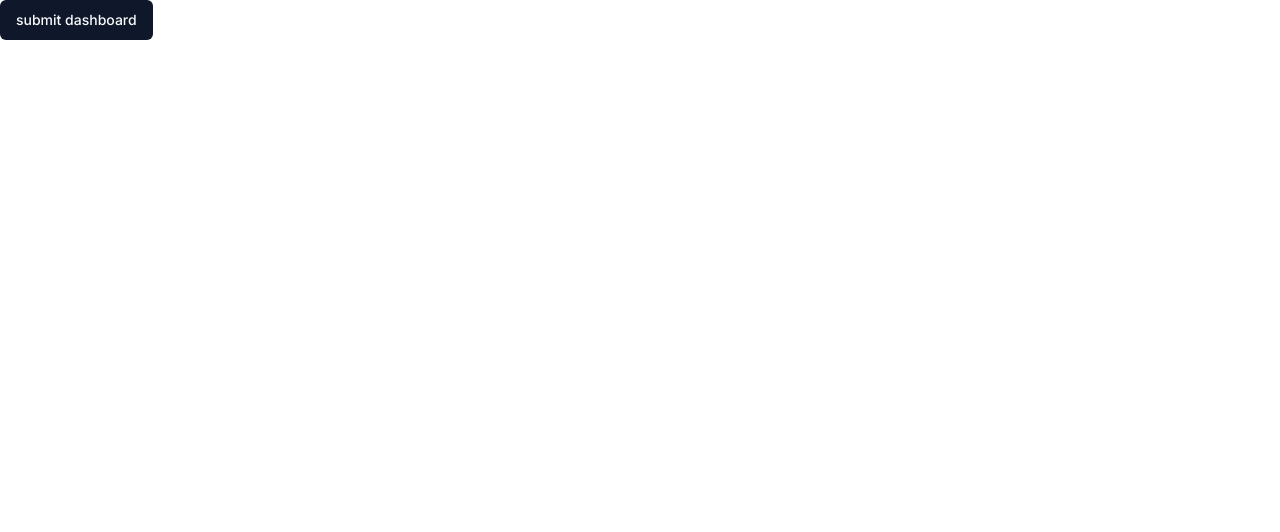
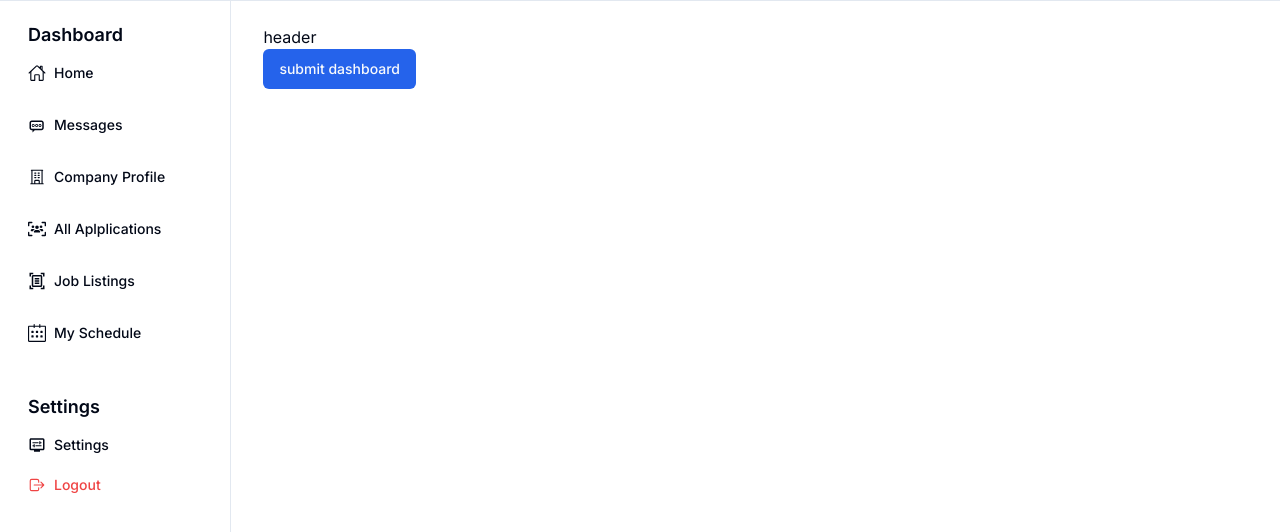
Before and after one commit to kapoylawas/dashboard-job-hunters, a Next.js app: page / in a window 1280 px wide. Shown: the top 532 px of the page. Built offline with nearby package versions, Linux system fonts and the light colour scheme.

Commit message:
layouts sidebar

```diff
--- a/package.json
+++ b/package.json
@@ -16,6 +16,7 @@
     "next": "14.2.4",
     "react": "^18",
     "react-dom": "^18",
+    "react-icons": "^5.2.1",
     "tailwind-merge": "^2.3.0",
     "tailwindcss-animate": "^1.0.7"
   },
--- a/src/app/globals.css
+++ b/src/app/globals.css
@@ -1,68 +1,49 @@
 @tailwind base;
 @tailwind components;
 @tailwind utilities;
-
 @layer base {
      :root {
         --background: 0 0% 100%;
         --foreground: 222.2 84% 4.9%;
-
         --card: 0 0% 100%;
         --card-foreground: 222.2 84% 4.9%;
-
         --popover: 0 0% 100%;
         --popover-foreground: 222.2 84% 4.9%;
-
-      --primary: 222.2 47.4% 11.2%;
+        --primary: 221.2 83.2% 53.3%;
         --primary-foreground: 210 40% 98%;
-
         --secondary: 210 40% 96.1%;
         --secondary-foreground: 222.2 47.4% 11.2%;
-
         --muted: 210 40% 96.1%;
         --muted-foreground: 215.4 16.3% 46.9%;
-
         --accent: 210 40% 96.1%;
         --accent-foreground: 222.2 47.4% 11.2%;
-
         --destructive: 0 84.2% 60.2%;
         --destructive-foreground: 210 40% 98%;
-
         --border: 214.3 31.8% 91.4%;
         --input: 214.3 31.8% 91.4%;
-      --ring: 222.2 84% 4.9%;
-
+        --ring: 221.2 83.2% 53.3%;
         --radius: 0.5rem;
     }
-
     .dark {
         --background: 222.2 84% 4.9%;
         --foreground: 210 40% 98%;
-
         --card: 222.2 84% 4.9%;
         --card-foreground: 210 40% 98%;
-
         --popover: 222.2 84% 4.9%;
         --popover-foreground: 210 40% 98%;
-
-      --primary: 210 40% 98%;
+        --primary: 217.2 91.2% 59.8%;
         --primary-foreground: 222.2 47.4% 11.2%;
-
         --secondary: 217.2 32.6% 17.5%;
         --secondary-foreground: 210 40% 98%;
-
         --muted: 217.2 32.6% 17.5%;
         --muted-foreground: 215 20.2% 65.1%;
-
         --accent: 217.2 32.6% 17.5%;
         --accent-foreground: 210 40% 98%;
-
         --destructive: 0 62.8% 30.6%;
         --destructive-foreground: 210 40% 98%;
-
         --border: 217.2 32.6% 17.5%;
         --input: 217.2 32.6% 17.5%;
-      --ring: 212.7 26.8% 83.9%;
+        --ring: 224.3 76.3% 48%;
     }
 }
 
--- a/src/app/layout.tsx
+++ b/src/app/layout.tsx
@@ -1,6 +1,7 @@
 import type { Metadata } from "next";
 import { Inter } from "next/font/google";
 import "./globals.css";
+import Sidebar from "@/components/layouts/Sidebar";
 
 const inter = Inter({ subsets: ["latin"] });
 
@@ -16,7 +17,23 @@
 }>) {
   return (
     <html lang="en">
-      <body className={inter.className}>{children}</body>
+      <body className={inter.className}>
+        <main>
+          <div className="border-t">
+            <div className="bg-background">
+              <div className="flex flex-row">
+                <div className="hidden lg:block w-[18%]"> <Sidebar /> </div>
+                <div className="col-span-3 overflow-auto lg:col-span-5 lg:border-l w-[82%]">
+                  <div className="px-6 py-6 lg:px-8">
+                    <div>header</div>
+                    {children}
+                  </div>
+                </div>
+              </div>
+            </div>
+          </div>
+        </main>
+      </body>
     </html>
   );
 }
--- /dev/null
+++ b/src/components/layouts/Sidebar/index.tsx
@@ -0,0 +1,87 @@
+import { Button } from "@/components/ui/button";
+import React, { FC } from "react";
+import { FaUsersViewfinder } from "react-icons/fa6";
+import { HiOutlineBuildingOffice } from "react-icons/hi2";
+import { IoHomeOutline, IoLogOutOutline } from "react-icons/io5";
+import { MdOutlineDisplaySettings, MdOutlineDocumentScanner } from "react-icons/md";
+import { SlCalender } from "react-icons/sl";
+import { TiMessageTyping } from "react-icons/ti";
+
+interface SidebarProps {}
+
+const Sidebar: FC<SidebarProps> = ({}) => {
+  return (
+    <div className="pb-12 min-h-screen">
+      <div className="space-y-3 py-3">
+        <div className="px-3 py-2">
+          <h2 className="mb-1 px-4 text-lg font-semibold">Dashboard</h2>
+          <div className="space-y-3">
+            <Button
+              variant={"ghost"}
+              className="w-full justify-start rounded-none hover:text-primary"
+            >
+              <IoHomeOutline className="mr-2 text-lg" />
+              Home
+            </Button>
+            <Button
+              variant={"ghost"}
+              className="w-full justify-start rounded-none hover:text-primary"
+            >
+              <TiMessageTyping className="mr-2 text-lg" />
+              Messages
+            </Button>
+            <Button
+              variant={"ghost"}
+              className="w-full justify-start rounded-none hover:text-primary"
+            >
+              <HiOutlineBuildingOffice className="mr-2 text-lg" />
+              Company Profile
+            </Button>
+            <Button
+              variant={"ghost"}
+              className="w-full justify-start rounded-none hover:text-primary"
+            >
+              <FaUsersViewfinder className="mr-2 text-lg" />
+              All Aplplications
+            </Button>
+            <Button
+              variant={"ghost"}
+              className="w-full justify-start rounded-none hover:text-primary"
+            >
+              <MdOutlineDocumentScanner className="mr-2 text-lg" />
+              Job Listings
+            </Button>
+            <Button
+              variant={"ghost"}
+              className="w-full justify-start rounded-none hover:text-primary"
+            >
+              <SlCalender className="mr-2 text-lg" />
+              My Schedule
+            </Button>
+          </div>
+        </div>
+        <div className="space-y-3 py-3">
+          <div className="px-3 py-2">
+            <h2 className="mb-1 px-4 text-lg font-semibold">Settings</h2>
+            <Button
+              variant={"ghost"}
+              className="w-full justify-start rounded-none hover:text-primary"
+            >
+              <MdOutlineDisplaySettings className="mr-2 text-lg" />
+              Settings
+            </Button>
+            <Button
+              variant={"ghost"}
+              className="w-full justify-start rounded-none text-red-500 hover:bg-red-200 hover:text-red-500"
+            >
+              <IoLogOutOutline className="mr-2 text-lg" />
+              Logout
+            </Button>
+          </div>
+        </div>
+      </div>
+    </div>
+  );
+};
+
+export default Sidebar;
```
Also changed, not shown: 1 other file (tests, documents, lock files or other folders). Lines whose indentation alone changed are shown as unchanged.
